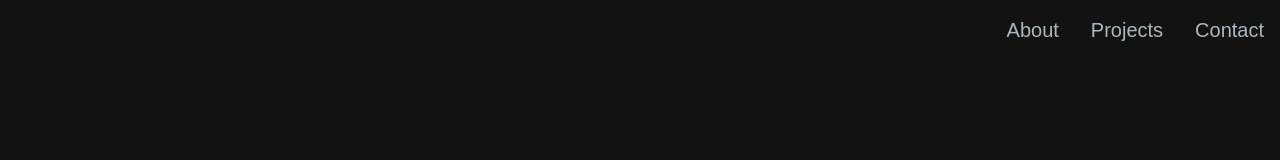
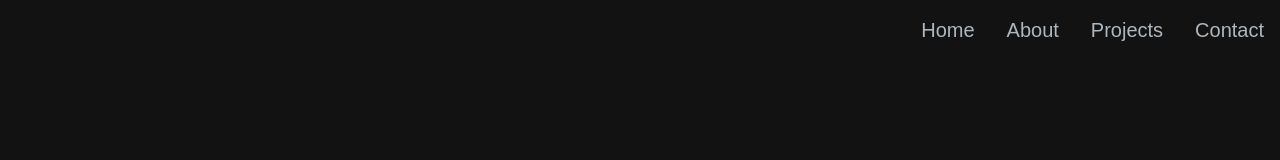
Before and after one commit to Ashrafpallat/ashrafp, a Next.js app: page / in a window 1280 px wide. Shown: the top 160 px of the page. Built offline with nearby package versions, Linux system fonts and the light colour scheme.

Commit message:
added home on navbar

```diff
--- a/src/app/components/Navbar.jsx
+++ b/src/app/components/Navbar.jsx
@@ -6,6 +6,10 @@ import { Bars3Icon, XMarkIcon } from "@heroicons/react/24/solid";
 import MenuOverlay from "./MenuOverlay";
 
 const navLinks = [
+  {
+    title: 'Home',
+    path: '#home'
+  },
   {
     title: "About",
     path: "#about",
```
